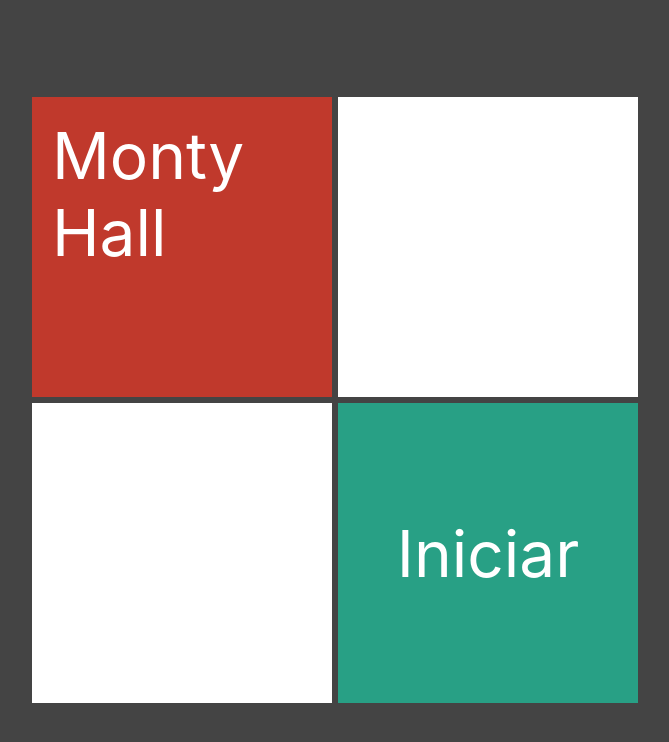
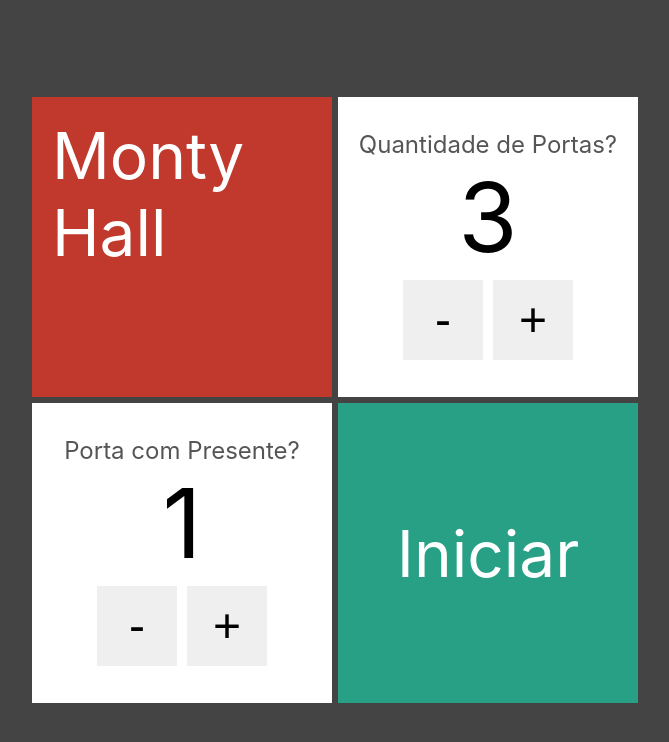
Before and after one commit to vncsreis/next-cod3r-monty-hall, a Next.js app: page / in a window 1280 px wide. Shown: the top 742 px of the page, without its empty margins (305-974 px from the left). Built offline with nearby package versions, Linux system fonts and the light colour scheme.

Commit message:
Finaliando Formulario

```diff
--- a/components/EntradaNumerica/index.tsx
+++ b/components/EntradaNumerica/index.tsx
@@ -0,0 +1,29 @@
+import styles from '../../styles/EntradaNumerica.module.css';
+
+interface EntradaNumericaProps {
+  text: string;
+  value: number;
+  onChange: (newValue: number) => void;
+}
+
+const EntradaNumerica = (props: EntradaNumericaProps) => {
+  const dec = () => props.onChange(props.value - 1);
+  const inc = () => props.onChange(props.value + 1);
+
+  return (
+    <div className={styles.entradaNumerica}>
+      <span className={styles.text}>{props.text}</span>
+      <span className={styles.value}>{props.value}</span>
+      <div className={styles.botoes}>
+        <button type="button" className={styles.btn} onClick={dec}>
+          -
+        </button>
+        <button type="button" className={styles.btn} onClick={inc}>
+          +
+        </button>
+      </div>
+    </div>
+  );
+};
+
+export default EntradaNumerica;
--- a/pages/index.tsx
+++ b/pages/index.tsx
@@ -1,23 +1,44 @@
 import Link from 'next/link';
+import { useState } from 'react';
 import styles from '../styles/Formulario.module.css';
 
 import Cartao from '../components/Cartao';
+import EntradaNumerica from '../components/EntradaNumerica';
 
-const Formulario = () => (
+const Formulario = () => {
+  const [qtdePortas, setQtdePortas] = useState(3);
+  const [comPresente, setComPresente] = useState(1);
+
+  return (
     <div className={styles.formulario}>
       <div>
         <Cartao bgColor="#c0392c">Monty Hall</Cartao>
-      <Cartao />
+        <Cartao>
+          <EntradaNumerica
+            value={qtdePortas}
+            onChange={(novaQtde) => setQtdePortas(novaQtde)}
+            text="Quantidade de Portas?"
+          />
+        </Cartao>
       </div>
       <div>
-      <Cartao />
+        <Cartao>
+          <EntradaNumerica
+            text="Porta com Presente?"
+            value={comPresente}
+            onChange={(novaPortaComPresente) =>
+              setComPresente(novaPortaComPresente)
+            }
+          />
+        </Cartao>
         <Cartao bgColor="#28a085">
-        <Link href="/jogo/4/2">
+          <Link href={`/jogo/${qtdePortas}/${comPresente}`}>
             <p className={styles.link}>Iniciar</p>
           </Link>
         </Cartao>
       </div>
     </div>
   );
+};
 
 export default Formulario;
--- /dev/null
+++ b/styles/EntradaNumerica.module.css
@@ -0,0 +1,32 @@
+.entradaNumerica {
+  display: flex;
+  flex-direction: column;
+  align-items: center;
+  justify-content: center;
+  color: #000;
+  flex: 1;
+}
+
+.text {
+  color: #555;
+  font-size: 1.5rem;
+}
+
+.value {
+  font-size: 6rem;
+}
+
+.botoes {
+  display: flex;
+}
+
+.btn {
+  display: flex;
+  justify-content: center;
+  align-items: center;
+  font-size: 3rem;
+  height: 80px;
+  width: 80px;
+  margin: 5px;
+  border: none;
+}
```
Also changed, not shown: pages/jogo/[portas]/[temPresente].tsx (+14 -1 lines). Lines whose indentation alone changed are shown as unchanged.
